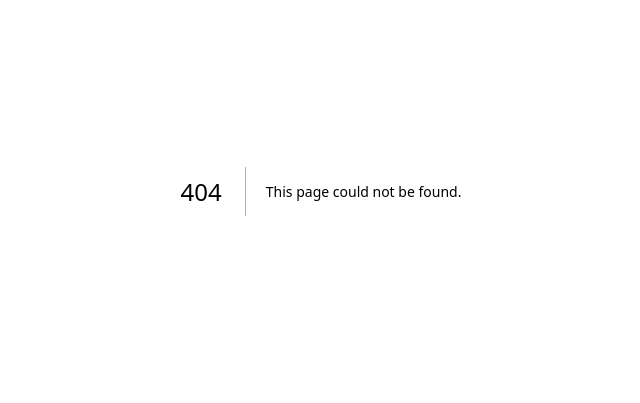
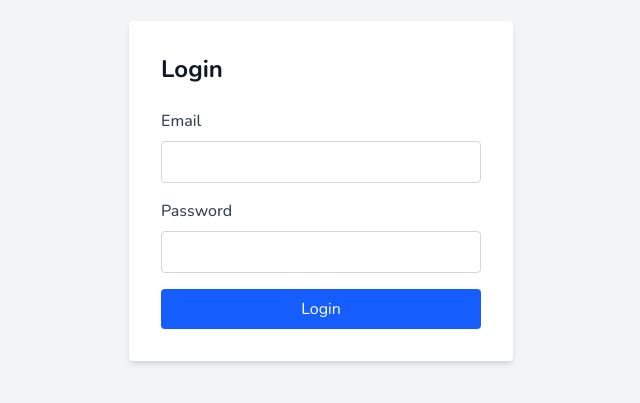
Before and after one commit to npashayev/code-universe, a Next.js app: page /auth/login in a window 1280 px wide. Before the commit this address had no page. Shown: the part 209-612 px from the top of the page, without its empty margins (319-959 px from the left). Built offline with nearby package versions, Linux system fonts and the light colour scheme.

Commit message:
Add draft login page

```diff
--- /dev/null
+++ b/src/app/auth/login/page.tsx
@@ -0,0 +1,80 @@
+'use client';
+
+import { signIn } from 'next-auth/react';
+import { useRouter } from 'next/navigation';
+import { useState } from 'react';
+
+export default function LoginPage() {
+  const [email, setEmail] = useState('');
+  const [password, setPassword] = useState('');
+  const [error, setError] = useState<string | null>(null);
+  const [loading, setLoading] = useState(false);
+  const router = useRouter();
+
+  const handleSubmit = async (e: React.FormEvent) => {
+    e.preventDefault();
+    setError(null);
+    setLoading(true);
+
+    const result = await signIn('credentials', {
+      redirect: false,
+      email,
+      password,
+    });
+
+    setLoading(false);
+
+    if (result?.error) {
+      setError('Invalid email or password');
+    } else {
+      router.push('/admin/planet/add');
+    }
+  };
+
+  return (
+    <div className="min-h-screen flex items-center justify-center bg-gray-100 dark:bg-gray-900">
+      <form
+        onSubmit={handleSubmit}
+        className="bg-white dark:bg-gray-800 shadow-md rounded p-8 w-full max-w-sm"
+      >
+        <h1 className="text-2xl font-bold mb-6 text-gray-900 dark:text-gray-100">
+          Login
+        </h1>
+
+        {error && (
+          <div className="text-red-600 mb-4 text-sm font-medium">{error}</div>
+        )}
+
+        <label className="block mb-2 font-medium text-gray-700 dark:text-gray-300">
+          Email
+        </label>
+        <input
+          type="email"
+          className="border rounded p-2 w-full mb-4 bg-white dark:bg-gray-700 text-gray-900 dark:text-gray-100 border-gray-300 dark:border-gray-600 focus:outline-none focus:ring-2 focus:ring-blue-500"
+          value={email}
+          onChange={e => setEmail(e.target.value)}
+          required
+        />
+
+        <label className="block mb-2 font-medium text-gray-700 dark:text-gray-300">
+          Password
+        </label>
+        <input
+          type="password"
+          className="border rounded p-2 w-full mb-4 bg-white dark:bg-gray-700 text-gray-900 dark:text-gray-100 border-gray-300 dark:border-gray-600 focus:outline-none focus:ring-2 focus:ring-blue-500"
+          value={password}
+          onChange={e => setPassword(e.target.value)}
+          required
+        />
+
+        <button
+          type="submit"
+          disabled={loading}
+          className="bg-blue-600 text-white p-2 rounded w-full hover:bg-blue-700 transition"
+        >
+          {loading ? 'Logging in...' : 'Login'}
+        </button>
+      </form>
+    </div>
+  );
+}
```
